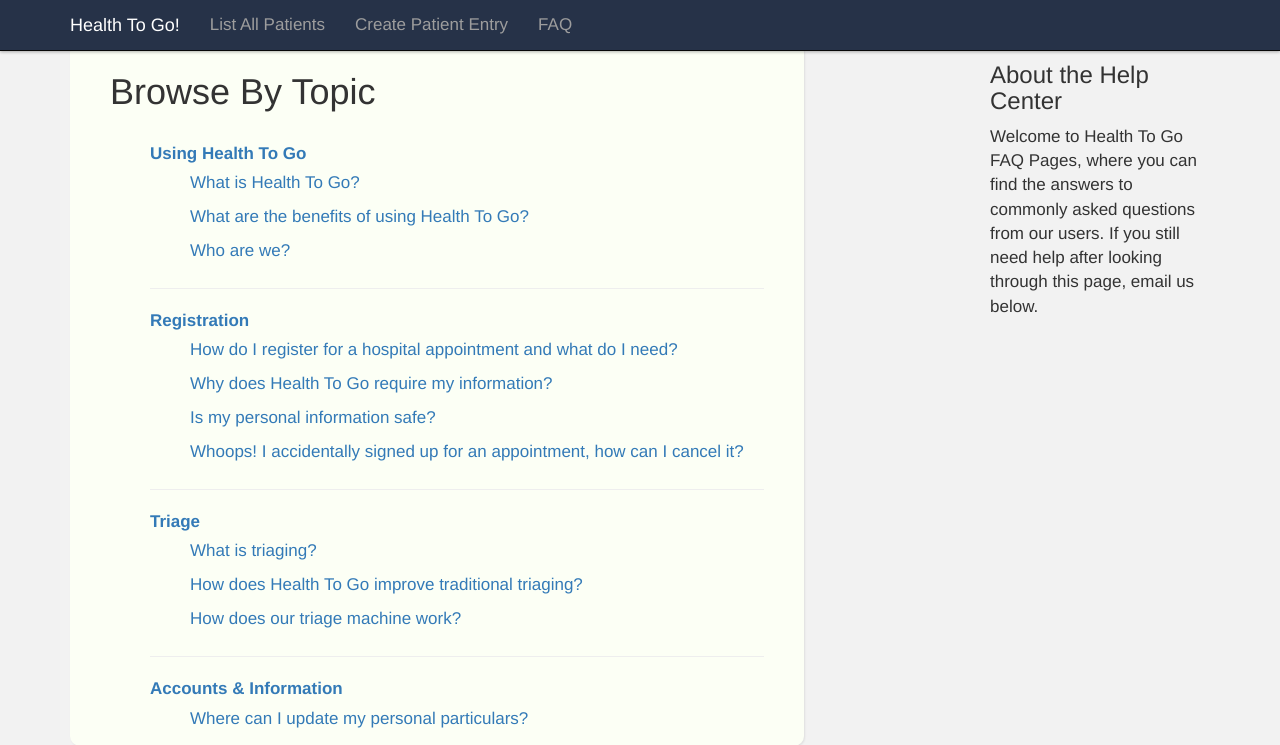
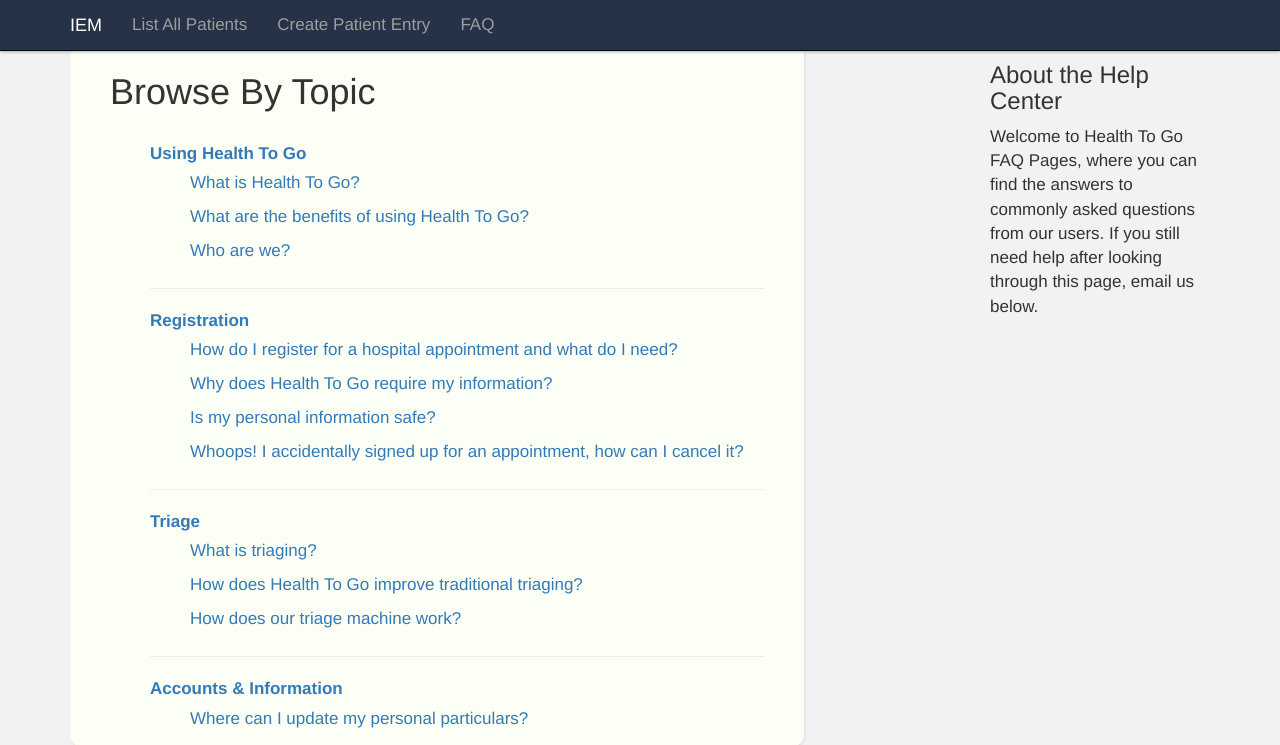
Before and after one commit to bingoyahoo/health-to-go-python, a Python web app: template templates/faq.html in a window 1280 px wide. Shown: the top 745 px of the page. Run offline with Jinja, Linux system fonts and the light colour scheme; the template is opened without the code that fills it, so the values that code supplies are empty; some libraries are stand-ins or nearby versions.

Commit message:
Change navbar menu name from hHealth-To-Go! to IEM

```diff
--- a/templates/header.html
+++ b/templates/header.html
@@ -8,7 +8,7 @@
                     class="icon-bar"></span> <span class="icon-bar"></span> <span
                     class="icon-bar"></span>
             </button>
-            <a class="navbar-brand" href="/">Health To Go!</a>
+            <a class="navbar-brand" href="/"> IEM </a>
         </div>
         <div id="navbar" class="navbar-collapse collapse">
             <ul class="nav navbar-nav">
```
